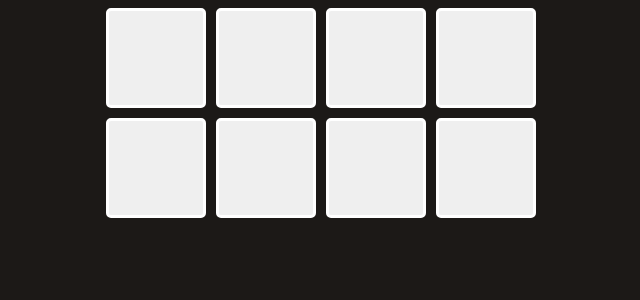
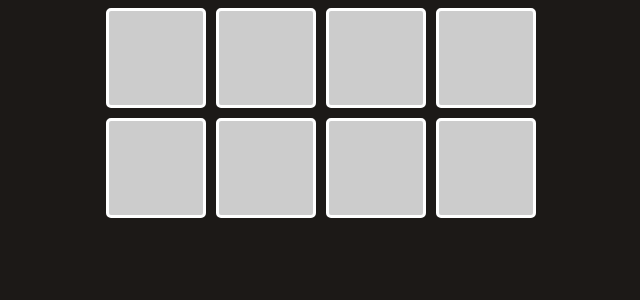
Before and after one commit to 0xYurii/Chef-Claude, a React (Vite) app: page / in a window 1280 px wide. Shown: the top 300 px of the page, without its empty margins (319-959 px from the left). Built offline with nearby package versions, Linux system fonts and the light colour scheme.

Commit message:
Add dark mode support for drum pad buttons

```diff
--- a/src/App.jsx
+++ b/src/App.jsx
@@ -1,11 +1,22 @@
 import React from "react"
 import padsData from "./pads"
 
-export default function App() {
+export default function App({darkMode}) {
     const [pads, setPads] = React.useState(padsData)
 
+    /**
+     * Challenge: use a ternary to determine the backgroundColor
+     * of the buttons
+     * If darkMode is true, set them to "#222222"
+     * If darkMode is false, set them to "#cccccc"
+     */
+
+    const styles={
+      backgroundColor:darkMode? "#222222":"#cccccc"
+
+    }
     const buttonElements = pads.map(pad => (
-        <button key={pad.id}></button>
+        <button key={pad.id} style={styles}></button>
     ))
 
     return (
--- a/src/index.jsx
+++ b/src/index.jsx
@@ -1,4 +1,6 @@
 import ReactDOM from 'react-dom/client';
 import App from "./App"
 
-ReactDOM.createRoot(document.getElementById('root')).render(<App />);
+ReactDOM
+    .createRoot(document.getElementById('root'))
+    .render(<App darkMode={false} />);
```
